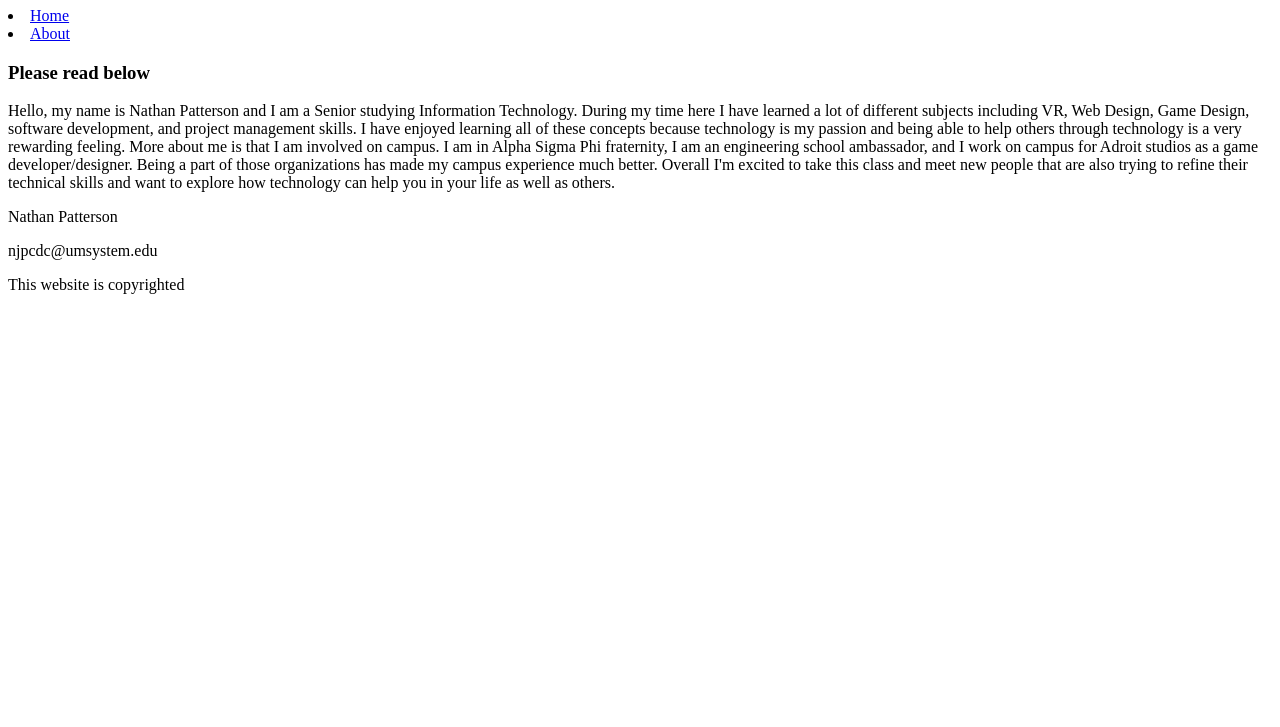
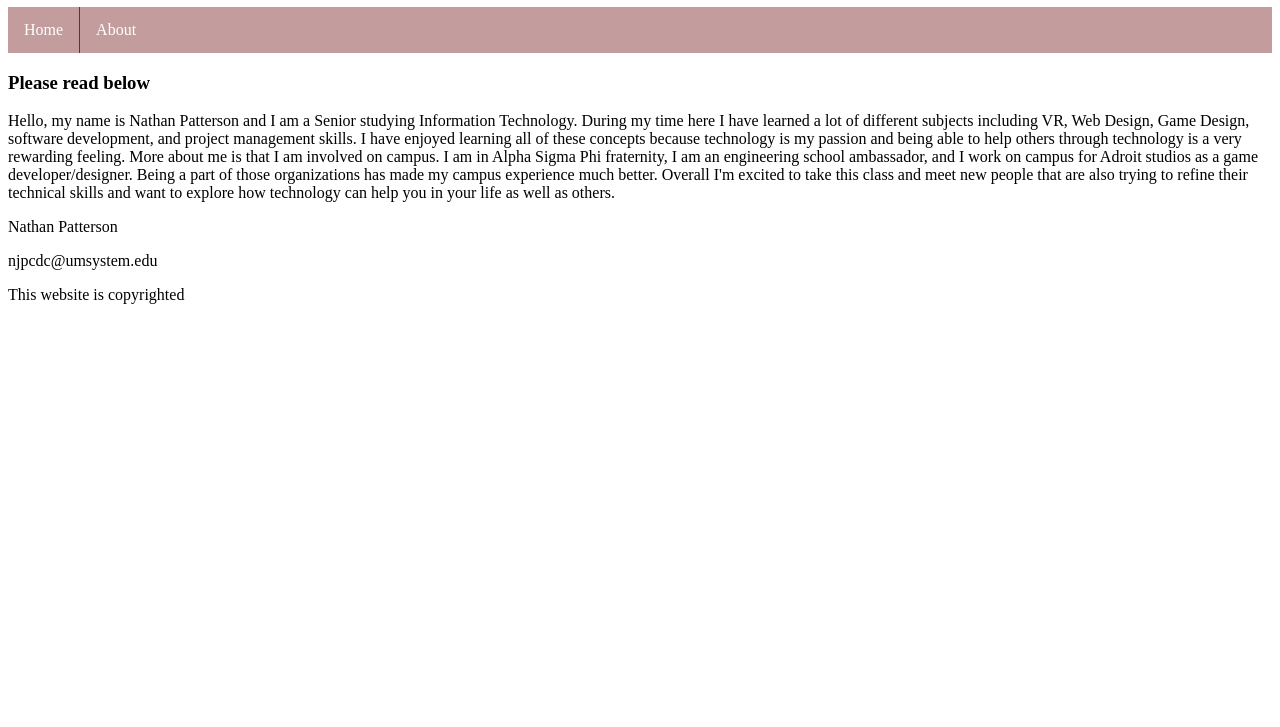
Before and after one commit to nathanPatterson2001/nathanPatterson2001.github.io, a plain HTML site: page islt_730/index.html in a window 1280 px wide. Shown: the part 73-800 px from the top of the page. Drawn offline with Linux system fonts and the light colour scheme.

Commit message:
Update index.html

```diff
--- a/islt_730/index.html
+++ b/islt_730/index.html
@@ -6,8 +6,8 @@
 <head>
             <meta charset="utf-8">
             <title>Home Page</title>
-            <link rel="stylesheet" href="style.css"
-            <link rel="stylesheet" href="nav.css"
+            <link rel="stylesheet" href="style.css">
+            <link rel="stylesheet" href="nav.css">
 </head>
 
 <header>
```
